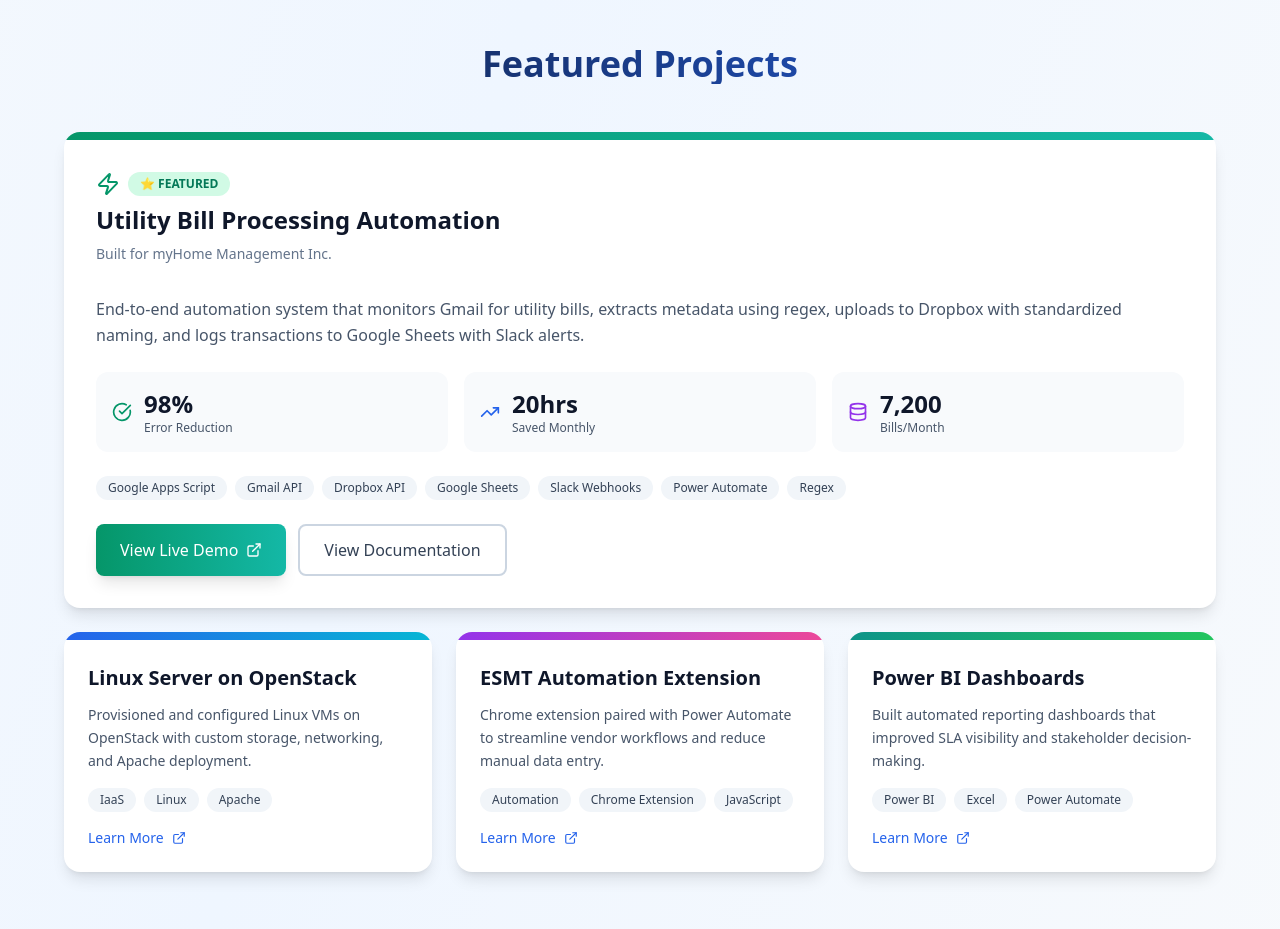
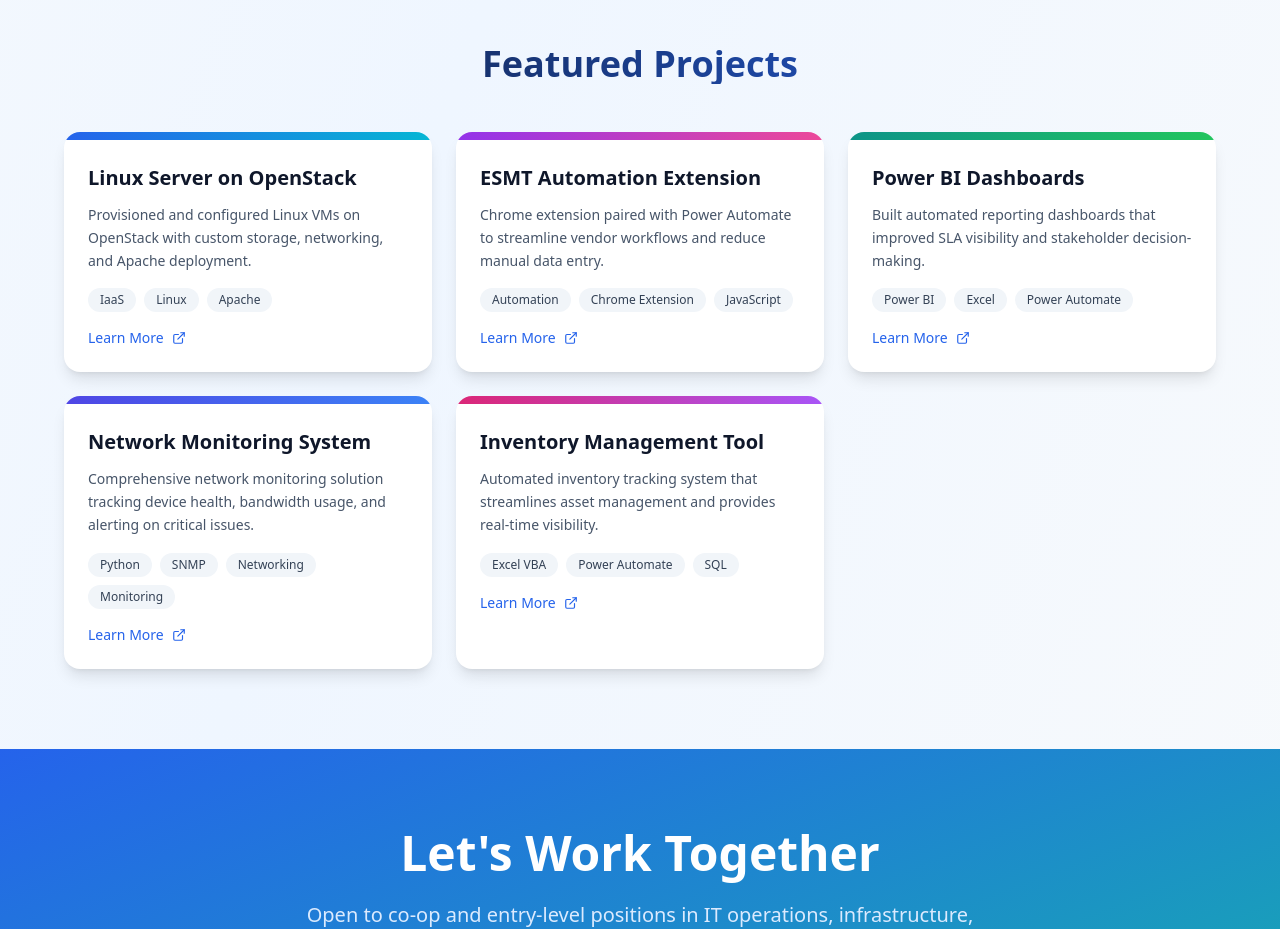
Before and after one commit to gagand14/gagandeep-portfolio, a React (Vite) app: page / in a window 1280 px wide. Shown: the part 2140-3069 px from the top of the page. Built offline with nearby package versions, Linux system fonts and the light colour scheme.

Commit message:
Update App.jsx

```diff
--- a/src/App.jsx
+++ b/src/App.jsx
@@ -13,10 +13,7 @@ import {
   ExternalLink,
   Calendar,
   MapPin,
-  GraduationCap,
-  Zap,
-  CheckCircle,
-  TrendingUp
+  GraduationCap
 } from 'lucide-react';
 
 export default function Portfolio() {
@@ -339,103 +336,42 @@ export default function Portfolio() {
               Featured Projects
             </h2>
 
-            <div className="grid md:grid-cols-2 lg:grid-cols-3 gap-6">
-              {/* NEW: Utility Bill Automation Project */}
-              <motion.div
-                initial={{ opacity: 0, y: 30 }}
-                whileInView={{ opacity: 1, y: 0 }}
-                viewport={{ once: true }}
-                transition={{ delay: 0 }}
-                whileHover={{ y: -8 }}
-                className="bg-white dark:bg-slate-800 rounded-2xl shadow-lg overflow-hidden group md:col-span-2 lg:col-span-3"
-              >
-                <div className="h-2 bg-gradient-to-r from-emerald-600 to-teal-500" />
-                <div className="p-8">
-                  <div className="flex items-start justify-between mb-4">
-                    <div>
-                      <div className="flex items-center gap-2 mb-2">
-                        <Zap size={24} className="text-emerald-600" />
-                        <span className="px-3 py-1 bg-emerald-100 dark:bg-emerald-900/30 text-emerald-700 dark:text-emerald-300 rounded-full text-xs font-bold">
-                          ⭐ FEATURED
-                        </span>
-                      </div>
-                      <h3 className="text-2xl font-bold mb-2 text-slate-900 dark:text-slate-100">Utility Bill Processing Automation</h3>
-                      <p className="text-slate-500 dark:text-slate-400 text-sm mb-4">Built for myHome Management Inc.</p>
-                    </div>
-                  </div>
-
-                  <p className="text-slate-600 dark:text-slate-400 mb-6 leading-relaxed">
-                    End-to-end automation system that monitors Gmail for utility bills, extracts metadata using regex,
-                    uploads to Dropbox with standardized naming, and logs transactions to Google Sheets with Slack alerts.
-                  </p>
-
-                  <div className="grid md:grid-cols-3 gap-4 mb-6">
-                    <div className="flex items-center gap-3 bg-slate-50 dark:bg-slate-700/50 p-4 rounded-xl">
-                      <CheckCircle className="text-emerald-600" size={20} />
-                      <div>
-                        <div className="text-2xl font-bold text-slate-900 dark:text-slate-100">98%</div>
-                        <div className="text-xs text-slate-600 dark:text-slate-400">Error Reduction</div>
-                      </div>
-                    </div>
-                    <div className="flex items-center gap-3 bg-slate-50 dark:bg-slate-700/50 p-4 rounded-xl">
-                      <TrendingUp className="text-blue-600" size={20} />
-                      <div>
-                        <div className="text-2xl font-bold text-slate-900 dark:text-slate-100">20hrs</div>
-                        <div className="text-xs text-slate-600 dark:text-slate-400">Saved Monthly</div>
-                      </div>
-                    </div>
-                    <div className="flex items-center gap-3 bg-slate-50 dark:bg-slate-700/50 p-4 rounded-xl">
-                      <Database className="text-purple-600" size={20} />
-                      <div>
-                        <div className="text-2xl font-bold text-slate-900 dark:text-slate-100">7,200</div>
-                        <div className="text-xs text-slate-600 dark:text-slate-400">Bills/Month</div>
-                      </div>
-                    </div>
-                  </div>
-
-                  <div className="flex flex-wrap gap-2 mb-6">
-                    {['Google Apps Script', 'Gmail API', 'Dropbox API', 'Google Sheets', 'Slack Webhooks', 'Power Automate', 'Regex'].map(tag => (
-                      <span key={tag} className="px-3 py-1 bg-slate-100 dark:bg-slate-700 text-slate-700 dark:text-slate-300 rounded-full text-xs font-medium">
-                        {tag}
-                      </span>
-                    ))}
-                  </div>
-
-                  <div className="flex gap-3">
-                    <a
-                      href="https://docs.google.com/spreadsheets/d/1p7FuZ6jMmLeWqyIzpMT_yiJy-mwO4p6B8y6Uv27NMCA/edit?usp=sharing"
-                      target="_blank"
-                      rel="noopener noreferrer"
-                      className="flex items-center gap-2 bg-gradient-to-r from-emerald-600 to-teal-500 text-white px-6 py-3 rounded-lg font-medium shadow-lg hover:shadow-xl transition-all"
-                    >
-                      View Live Demo <ExternalLink size={16} />
-                    </a>
-                    <button className="flex items-center gap-2 border-2 border-slate-300 dark:border-slate-600 text-slate-700 dark:text-slate-300 px-6 py-3 rounded-lg font-medium hover:bg-slate-50 dark:hover:bg-slate-700 transition-all">
-                      View Documentation
-                    </button>
-                  </div>
-                </div>
-              </motion.div>
-
-              {/* Other Projects */}
+<div className="grid md:grid-cols-2 lg:grid-cols-3 gap-6">
               {[
                 {
                   title: 'Linux Server on OpenStack',
                   tags: ['IaaS', 'Linux', 'Apache'],
                   description: 'Provisioned and configured Linux VMs on OpenStack with custom storage, networking, and Apache deployment.',
-                  gradient: 'from-blue-600 to-cyan-500'
+                  gradient: 'from-blue-600 to-cyan-500',
+                  link: null
                 },
                 {
                   title: 'ESMT Automation Extension',
                   tags: ['Automation', 'Chrome Extension', 'JavaScript'],
                   description: 'Chrome extension paired with Power Automate to streamline vendor workflows and reduce manual data entry.',
-                  gradient: 'from-purple-600 to-pink-500'
+                  gradient: 'from-purple-600 to-pink-500',
+                  link: null
                 },
                 {
                   title: 'Power BI Dashboards',
                   tags: ['Power BI', 'Excel', 'Power Automate'],
                   description: 'Built automated reporting dashboards that improved SLA visibility and stakeholder decision-making.',
-                  gradient: 'from-teal-600 to-green-500'
+                  gradient: 'from-teal-600 to-green-500',
+                  link: null
+                },
+                {
+                  title: 'Network Monitoring System',
+                  tags: ['Python', 'SNMP', 'Networking', 'Monitoring'],
+                  description: 'Comprehensive network monitoring solution tracking device health, bandwidth usage, and alerting on critical issues.',
+                  gradient: 'from-indigo-600 to-blue-500',
+                  link: '/gagandeep-portfolio/project1.html'
+                },
+                {
+                  title: 'Inventory Management Tool',
+                  tags: ['Excel VBA', 'Power Automate', 'SQL'],
+                  description: 'Automated inventory tracking system that streamlines asset management and provides real-time visibility.',
+                  gradient: 'from-pink-600 to-purple-500',
+                  link: '/gagandeep-portfolio/project2.html'
                 }
               ].map((project, i) => (
                 <motion.div
@@ -443,7 +379,7 @@ export default function Portfolio() {
                   initial={{ opacity: 0, y: 30 }}
                   whileInView={{ opacity: 1, y: 0 }}
                   viewport={{ once: true }}
-                  transition={{ delay: (i + 1) * 0.1 }}
+                  transition={{ delay: i * 0.1 }}
                   whileHover={{ y: -8 }}
                   className="bg-white dark:bg-slate-800 rounded-2xl shadow-lg overflow-hidden group"
                 >
@@ -512,7 +448,7 @@ export default function Portfolio() {
             </div>
 
             <div className="flex items-center justify-center gap-4">
-              <a href="https://github.com/gagand14" target="_blank" rel="noopener noreferrer" className="p-3 bg-white/10 hover:bg-white/20 rounded-full transition-colors">
+              <a href="https://github.com/gagand14" target="_blank" target="_blank" rel="noopener noreferrer" className="p-3 bg-white/10 hover:bg-white/20 rounded-full transition-colors">
                 <Github size={24} className="text-white" />
               </a>
               <a href="https://linkedin.com/in/gagandeep-gagandeep-650b90274" target="_blank" rel="noopener noreferrer" className="p-3 bg-white/10 hover:bg-white/20 rounded-full transition-colors">
```
